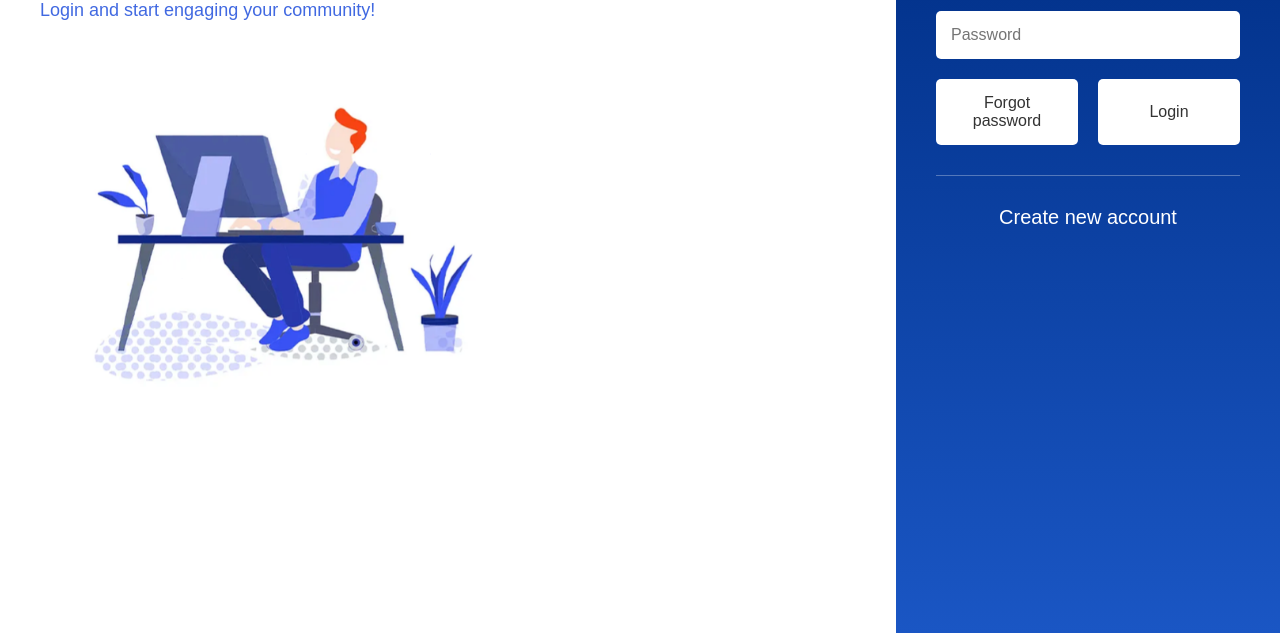
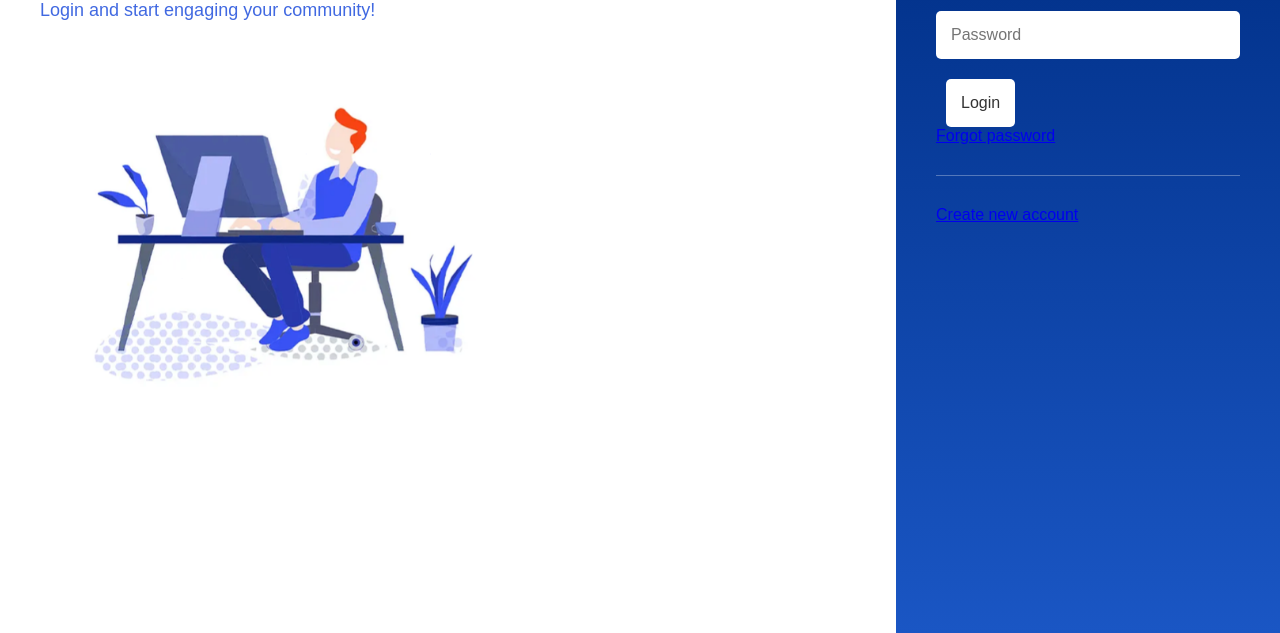
Before and after one commit to Kerry12342/Pre-Med-Course-Planning, a website: page Login_Page/login_page.html in a window 1280 px wide. Shown: the part 167-800 px from the top of the page. Drawn offline with Linux system fonts and the light colour scheme.

Commit message:
Update login_page so link to create account and forget password pages

```diff
--- a/Login_Page/login_page.html
+++ b/Login_Page/login_page.html
@@ -5,6 +5,7 @@
     <meta name="viewport" content="width=device-width, initial-scale=1.0">
     <title>Hamilton College Premed Planning - Login</title>
     <link rel="stylesheet" href="styles.css">
+    <link rel="stylesheet" href="https://cdnjs.cloudflare.com/ajax/libs/font-awesome/6.0.0-beta3/css/all.min.css">
     <script defer src="script.js"></script>
 </head>
 <body>
@@ -21,7 +22,6 @@
             </div>
         </div>
     </header>
-
     <!-- Main Content with Two Columns -->
     <div class="row">
         <div class="column" style="width: 70%; background-color: #FFFFFF;">
@@ -33,7 +33,6 @@
                 </div>
             </div>
         </div>
-
         <div class="column" style="width: 30%; background: linear-gradient(to bottom, #002f86, #1a56c4);">
             <div class="login-form">
                 <div class="form-group">
@@ -42,13 +41,15 @@
                 <div class="form-group">
                     <input type="password" id="password" placeholder="Password">
                 </div>
-                <div class="login-actions">
-                    <button class="forgot-password-btn">Forgot password</button>
+                <div class="login-button-container">
                     <button class="login-button">Login</button>
                 </div>
+                <div class="links-container">
+                    <a href="../Forget_Password_Page/forget_password.html" class="form-link">Forgot password</a>
+                </div>
                 <div class="divider"></div>
-                <div class="create-account-section">
-                    <a href="#" class="create-account">Create new account</a>
+                <div class="links-container">
+                    <a href="../Create_Account_Page/create_account.html" class="form-link">Create new account</a>
                 </div>
             </div>
         </div>
```
